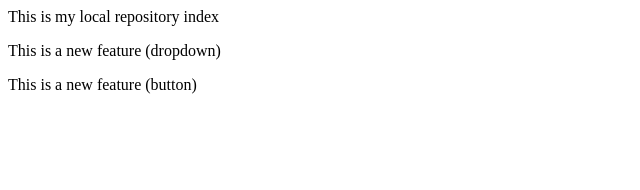
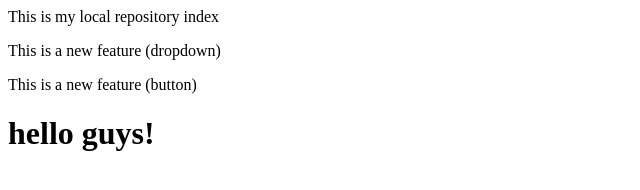
Before and after one commit to coder-no1/DemoRepo, a plain HTML site: page index.html in a window 1280 px wide. Shown: the whole page, without its empty margins (0-640 px from the left). Drawn offline with Linux system fonts and the light colour scheme.

Commit message:
H1 heading added

```diff
--- a/index.html
+++ b/index.html
@@ -1,3 +1,4 @@
 <p>This is my local repository index</p>
 <p>This is a new feature (dropdown)</p>
 <p>This is a new feature (button)</p>
+<h1>hello guys!</h1>
```
